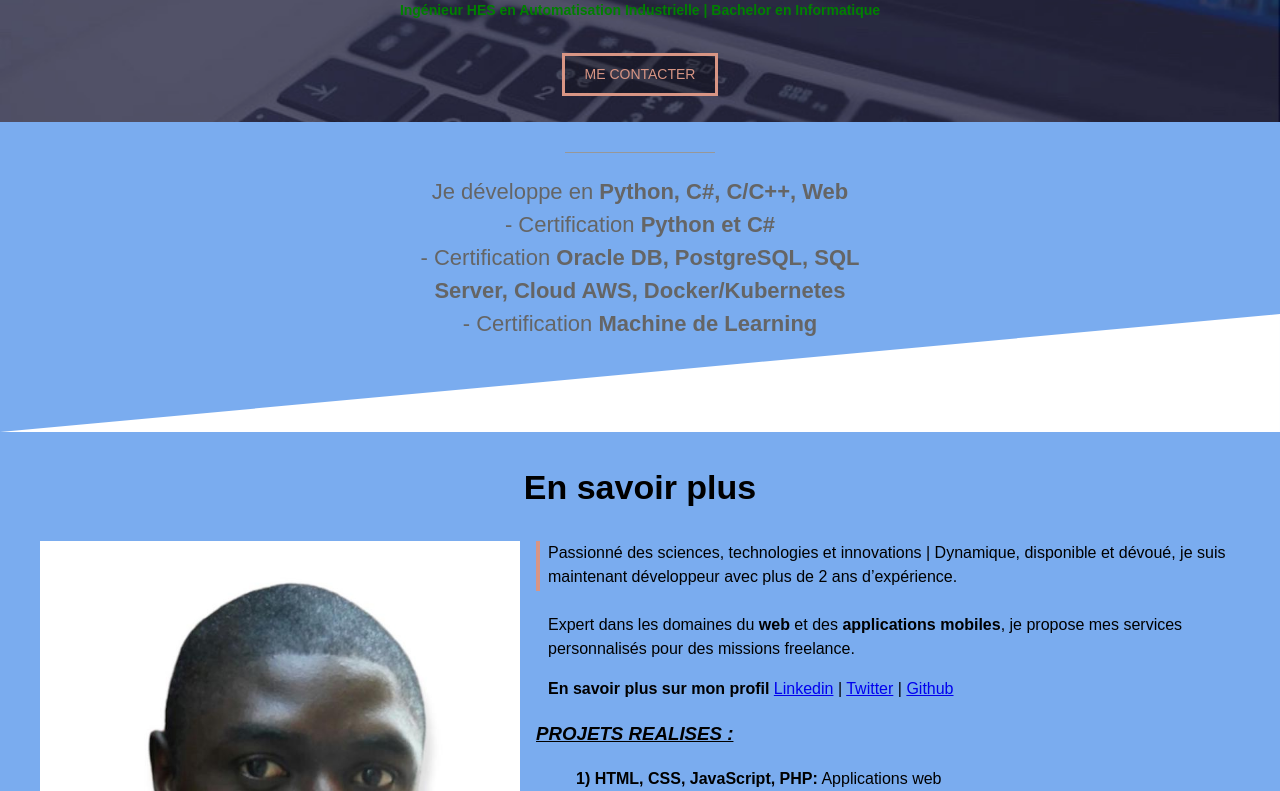
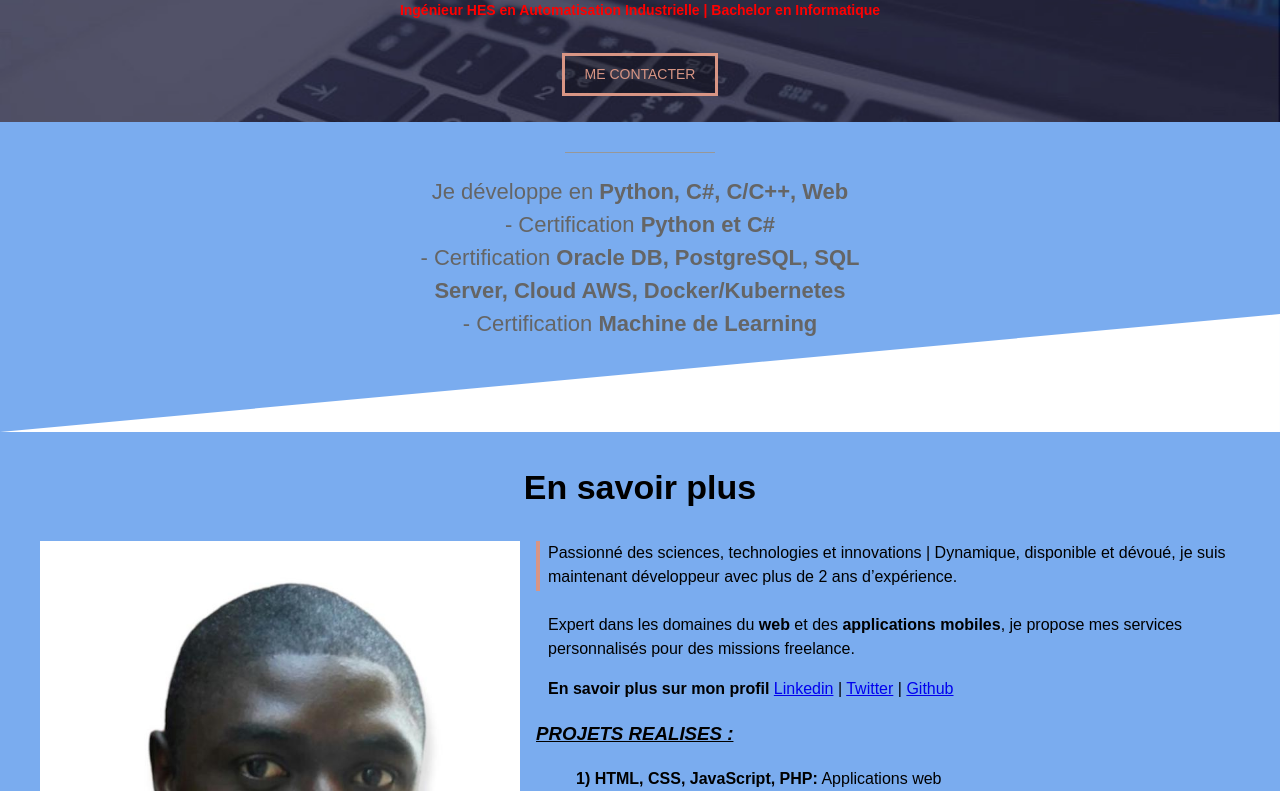
Before and after one commit to ttchoffo/ttheo, a plain HTML site: page index.html in a window 1280 px wide. Shown: the part 238-1029 px from the top of the page. Drawn offline with Linux system fonts and the light colour scheme.

Commit message:
Update index.html

```diff
--- a/index.html
+++ b/index.html
@@ -11,7 +11,7 @@
 		<div class="cover">
 			<img class="cover-profile" src="images/profile.jpg"/>
 			<h1>Théophile Tchoffo</h1>
-			<p style="color: green"><b>Ingénieur HES en Automatisation Industrielle | Bachelor en Informatique</b></p>
+			<p style="color: red"><b>Ingénieur HES en Automatisation Industrielle | Bachelor en Informatique</b></p>
 
 			<div style="text-align: center;">
 				<a class="contact-button" href="mailto:mon_email@gmail.com?subject=Contact%20depuis%20ttchoffo.com">ME CONTACTER</a>
```
